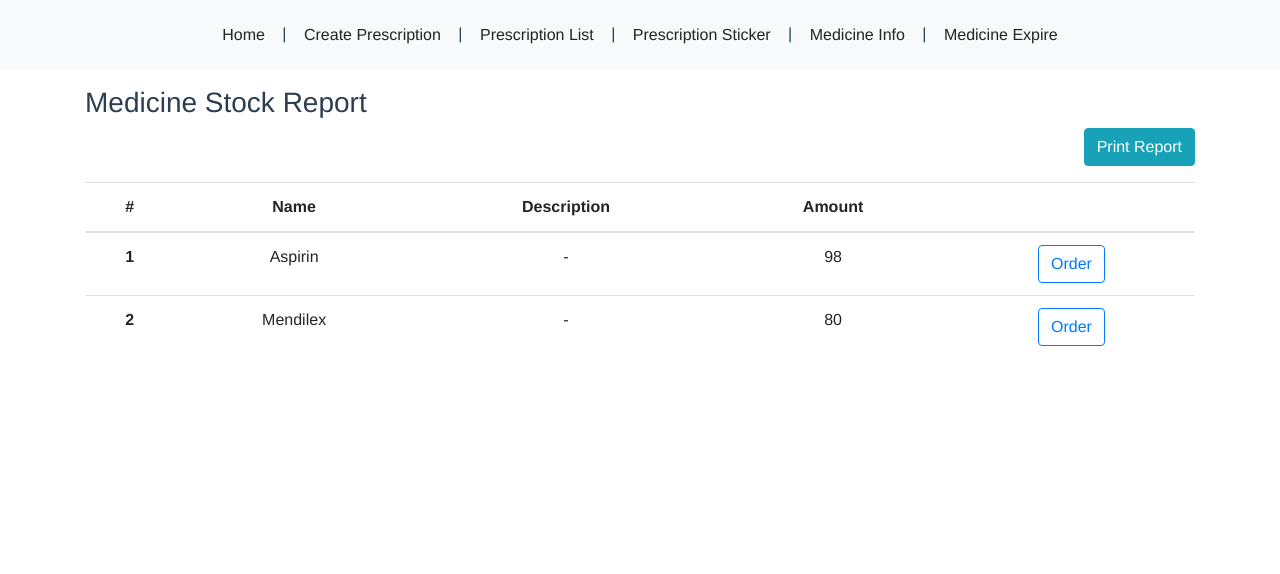
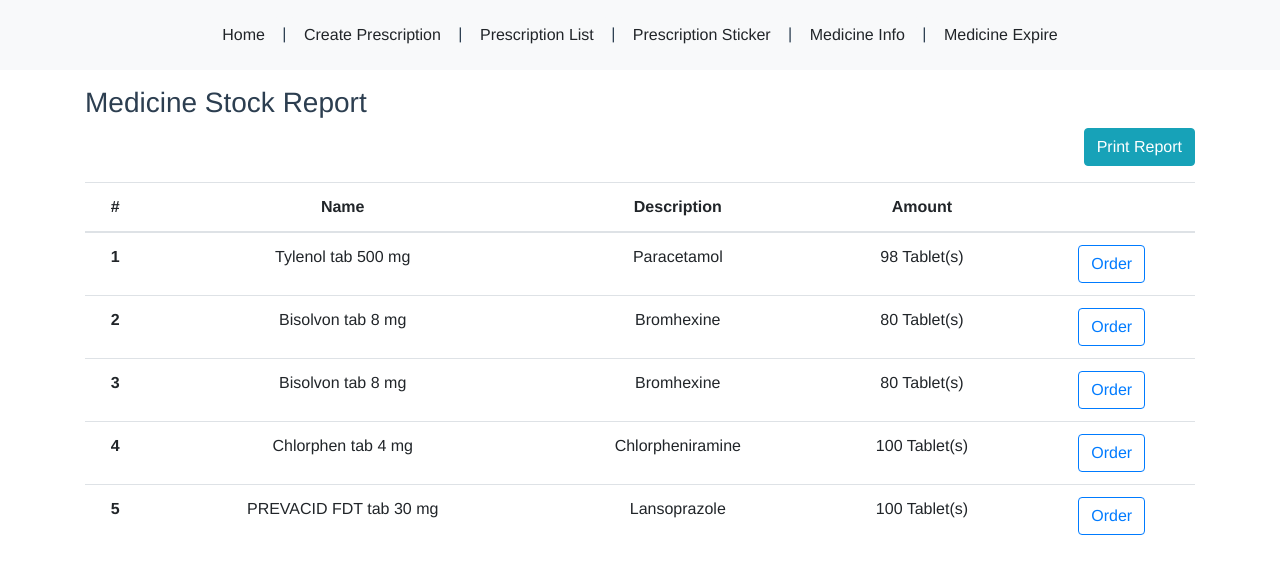
Before and after one commit to PawatYuttateeranont/medication-dispensing-frontend, a Vue app: page /medicine in a window 1280 px wide. Shown: the top 574 px of the page. Built offline with nearby package versions, Linux system fonts and the light colour scheme.

Commit message:
Edit data in MedicinePage

```diff
--- a/src/components/MedicinePage.vue
+++ b/src/components/MedicinePage.vue
@@ -22,16 +22,37 @@
         <tbody>
         <tr>
           <th scope="row">1</th>
-          <td>Aspirin</td>
-          <td>-</td>
-          <td>98</td>
+          <td>Tylenol tab 500 mg</td>
+          <td>Paracetamol</td>
+          <td>98 Tablet(s)</td>
           <td><button class="btn btn-outline-primary">Order</button></td>
         </tr>
         <tr>
           <th scope="row">2</th>
-          <td>Mendilex</td>
-          <td>-</td>
-          <td>80</td>
+          <td>Bisolvon tab 8 mg</td>
+          <td>Bromhexine</td>
+          <td>80 Tablet(s)</td>
+          <td><button class="btn btn-outline-primary">Order</button></td>
+        </tr>
+        <tr>
+          <th scope="row">3</th>
+          <td>Bisolvon tab 8 mg</td>
+          <td>Bromhexine</td>
+          <td>80 Tablet(s)</td>
+          <td><button class="btn btn-outline-primary">Order</button></td>
+        </tr>
+        <tr>
+          <th scope="row">4</th>
+          <td>Chlorphen tab 4 mg</td>
+          <td>Chlorpheniramine</td>
+          <td>100 Tablet(s)</td>
+          <td><button class="btn btn-outline-primary">Order</button></td>
+        </tr>
+        <tr>
+          <th scope="row">5</th>
+          <td>PREVACID FDT tab 30 mg</td>
+          <td>Lansoprazole</td>
+          <td>100 Tablet(s)</td>
           <td><button class="btn btn-outline-primary">Order</button></td>
         </tr>
         </tbody>
```
